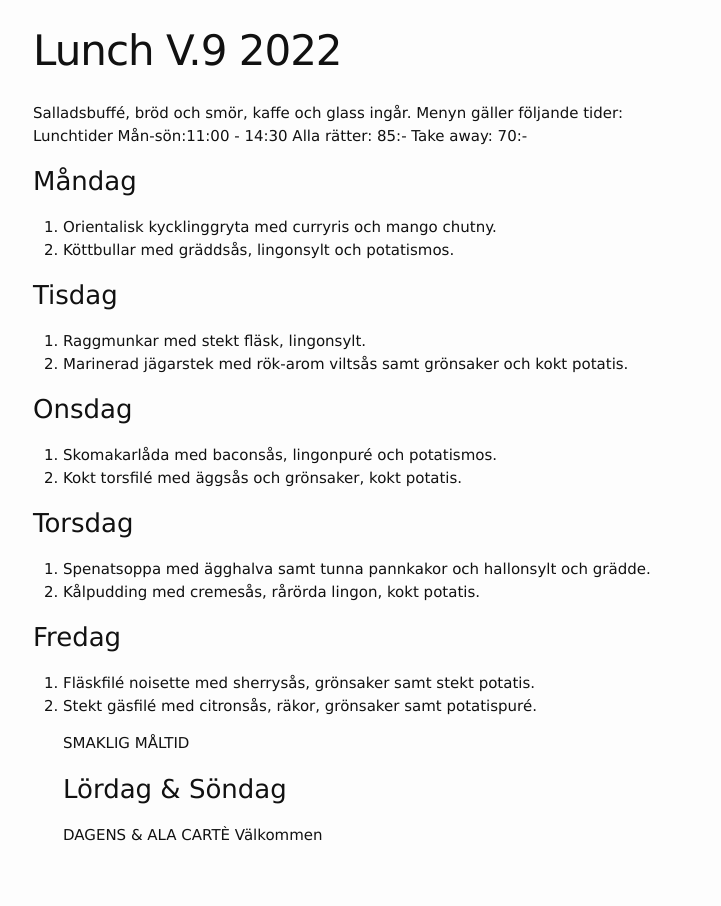
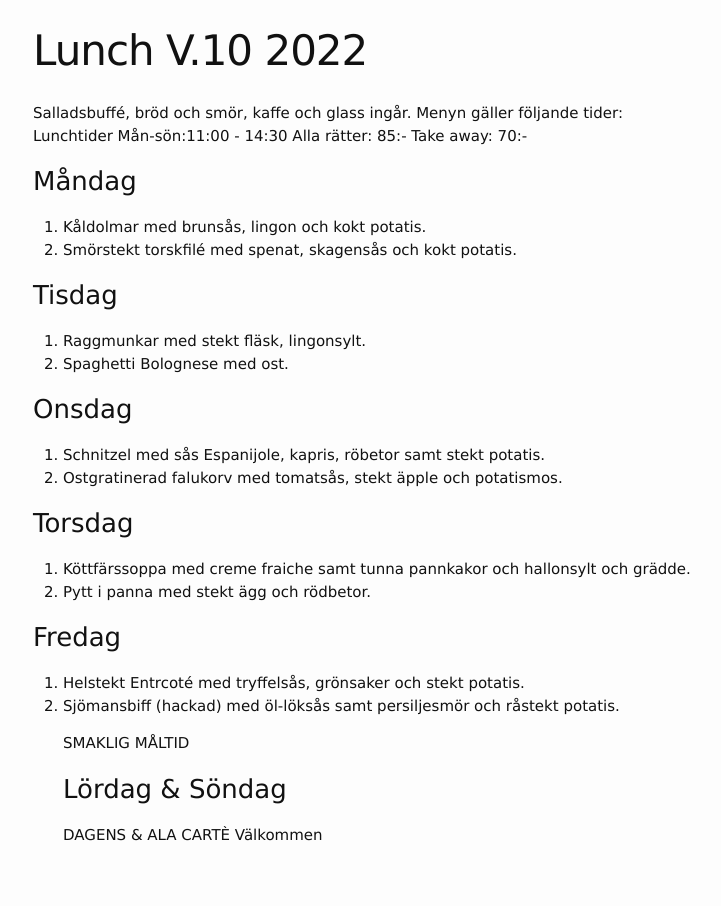
Before and after one commit to FarInn62/farinn62.github.io, a Jekyll site: the page built from lunch.md, in a window 1280 px wide. Shown: the whole page, without its empty margins (237-958 px from the left). Built offline with Jekyll 4.4.1, drawn with Linux system fonts in a browser that asks for light colours.

Commit message:
Update lunch.md

```diff
--- a/lunch.md
+++ b/lunch.md
@@ -1,6 +1,6 @@
 ---
 layout: foodmenu
-title: Lunch V.9  2022
+title: Lunch V.10  2022
 permalink: /lunch/
 published: true
 ---
@@ -10,24 +10,24 @@ Lunchtider  Mån-sön:11:00 - 14:30
 Alla rätter: 85:- Take away: 70:-
 
 ### Måndag
-1. Orientalisk kycklinggryta med curryris och mango chutny.
-2. Köttbullar med gräddsås, lingonsylt och potatismos.
+1. Kåldolmar med brunsås, lingon och kokt potatis.
+2. Smörstekt torskfilé med spenat, skagensås och kokt potatis.
 
 ### Tisdag
 1. Raggmunkar med stekt fläsk, lingonsylt.
-2. Marinerad jägarstek med rök-arom viltsås samt grönsaker och kokt potatis.
+2. Spaghetti Bolognese med ost.
 
 ### Onsdag
-1. Skomakarlåda med baconsås, lingonpuré och potatismos.
-2. Kokt torsfilé med äggsås och grönsaker, kokt potatis.
+1. Schnitzel med sås Espanijole, kapris, röbetor samt stekt potatis.
+2. Ostgratinerad falukorv med tomatsås, stekt äpple och potatismos.
 
 ### Torsdag
-1. Spenatsoppa med ägghalva samt tunna pannkakor och hallonsylt och grädde.
-2. Kålpudding med cremesås, rårörda lingon, kokt potatis.
+1. Köttfärssoppa med creme fraiche samt tunna pannkakor och hallonsylt och grädde.
+2. Pytt i panna med stekt ägg och rödbetor.
 
 ### Fredag
-1. Fläskfilé noisette med sherrysås, grönsaker samt stekt potatis.
-2. Stekt gäsfilé med citronsås, räkor, grönsaker samt potatispuré.
+1. Helstekt Entrcoté med tryffelsås, grönsaker och stekt potatis.
+2. Sjömansbiff (hackad) med öl-löksås samt persiljesmör och råstekt potatis.
 
    SMAKLIG MÅLTID
    ### Lördag & Söndag
```
